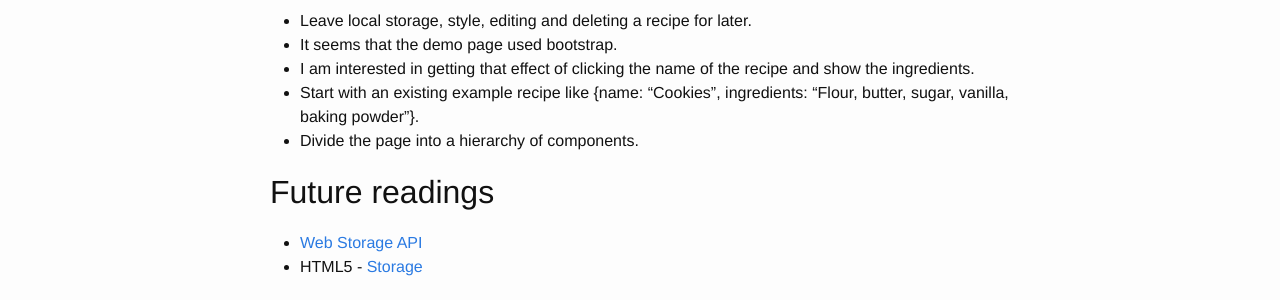
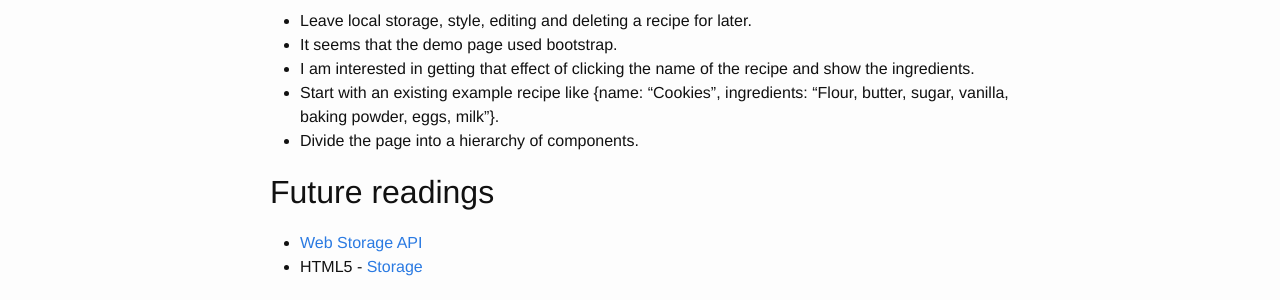
Before and after one commit to zdflower/zdflower.github.io, a Jekyll site: the page built from _posts/2018-02-09-RecipeBox.markdown, in a window 1280 px wide. Shown: the part 578-878 px from the top of the page. Built offline with Jekyll 4.4.1, drawn with Linux system fonts in a browser that asks for light colours.

Commit message:
Update 2018-02-09-RecipeBox.markdown

```diff
--- a/_posts/2018-02-09-RecipeBox.markdown
+++ b/_posts/2018-02-09-RecipeBox.markdown
@@ -22,7 +22,7 @@ These are the user stories:
 * Leave local storage, style, editing and deleting a recipe for later.
 * It seems that the demo page used bootstrap.
 * I am interested in getting that effect of clicking the name of the recipe and show the ingredients.
-* Start with an existing example recipe like {name: "Cookies", ingredients: "Flour, butter, sugar, vanilla, baking powder"}.
+* Start with an existing example recipe like {name: "Cookies", ingredients: "Flour, butter, sugar, vanilla, baking powder, eggs, milk"}.
 * Divide the page into a hierarchy of components.
 
 ## Future readings
```
